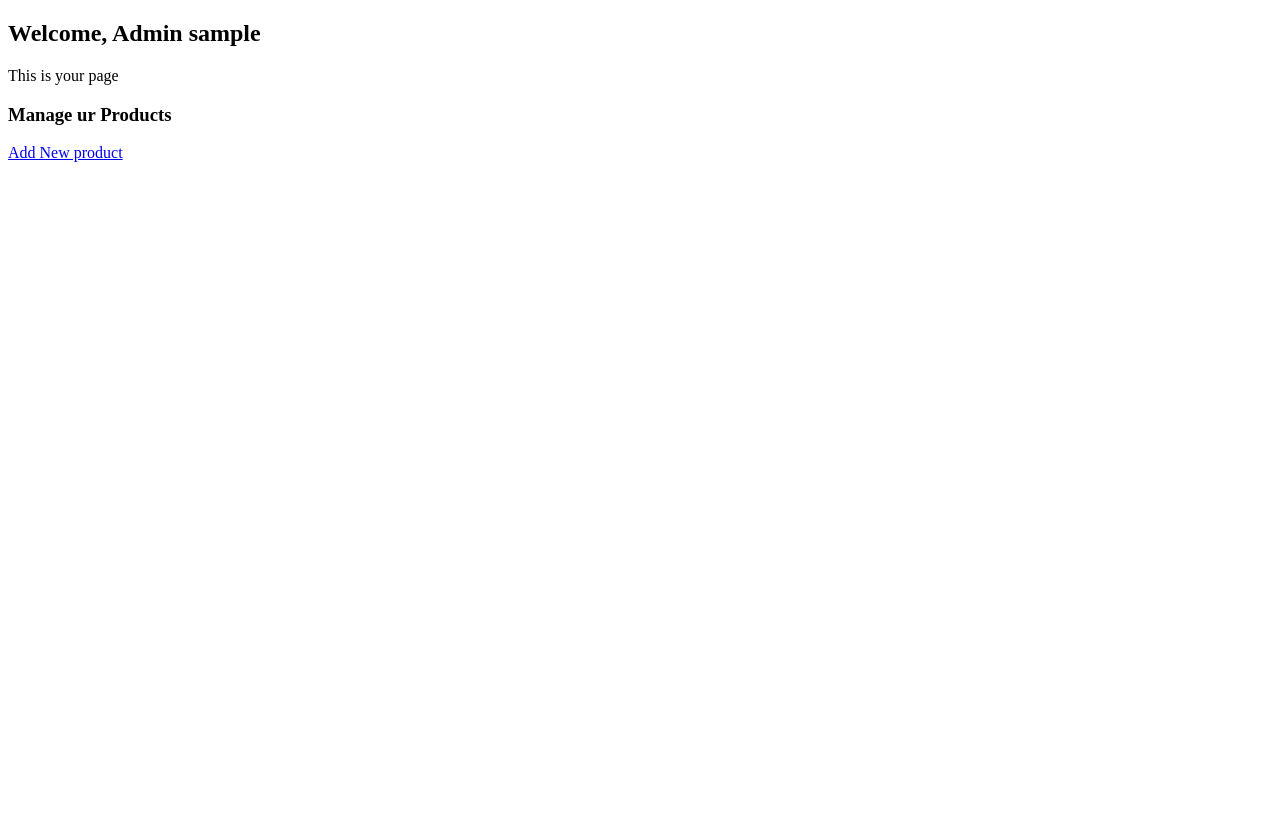
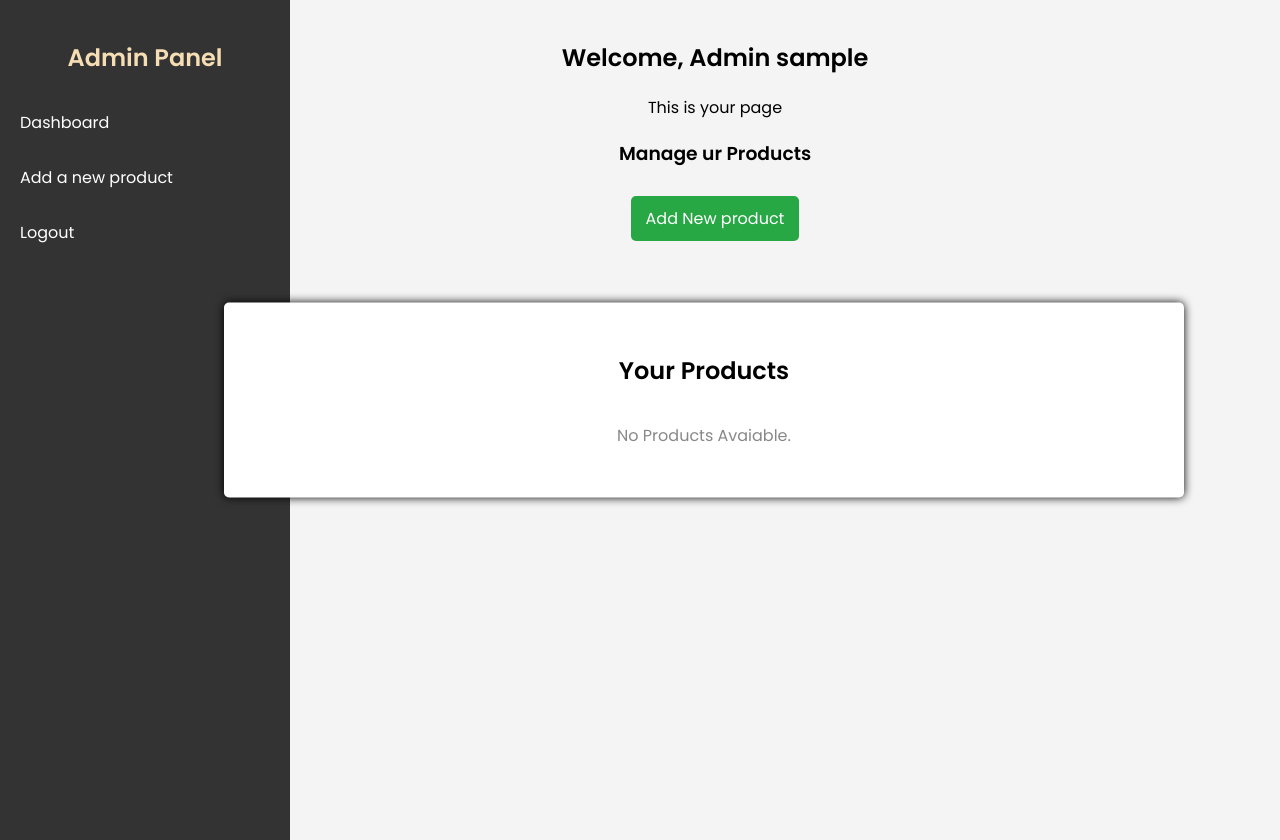
Before and after one commit to qewstaayy/ujikom, a PHP site: page /admin/admin.php in a window 1280 px wide. Before the commit the page ends 162 px from the top, so only its background shows below. Run offline with PHP 8.4, Linux system fonts and the light colour scheme; the visitor is signed in with stand-in values (Sample User, id 1); data that the repository does not hold is empty.

Commit message:
membuat UI admin

```diff
--- a/admin/admin.php
+++ b/admin/admin.php
@@ -14,13 +14,136 @@ if (!isset($_SESSION['username']) || $_SESSION['role'] !== "admin") {
 <head>
     <meta charset="UTF-8">
     <meta name="viewport" content="width=device-width, initial-scale=1.0">
-    <title>Admin Page</title>
+    <link href="https://fonts.googleapis.com/css2?family=Poppins:wght@300;400;500;600&display=swap" rel="stylesheet">
+    <title>Admin Dashboard</title>
+    <style>
+        body{
+            margin: 0;
+            font-family: Poppins;
+            display: flex;
+        }
+        .sidebar{
+            width: 250px;
+            background: #333;
+            color: wheat;
+            padding: 20px;
+            height: 100vh;
+            position: fixed;
+            flex-direction: column;
+            justify-content: space-between;
+        }
+        .sidebar h2{
+            text-align: center;
+            margin-bottom: 20px;
+        }
+        .sidebar ul{
+            list-style: none;
+            padding: 0;
+            flex-grow: 1;
+        }
+        .sidebar  ul li{
+            padding: 15px 0;
+        }
+        .sidebar ul li a{
+            color: white;
+            text-decoration: none;
+            display: block;
+        }
+        .sidebar ul li a :hover{
+            background-color: #575757;
+            padding-left: 10px;
+        }
+        .main-content{
+            margin-left: 150px;
+            padding: 20px;
+            flex-grow: 1;
+            background-color: #f4f4f4;
+            height: 100vh;
+            text-align: center;
+        }
+        header{
+            background-color: #444;
+            color: white;
+            padding: 10px;
+            text-align: center;
+        }
+        .btn{
+            display:inline-block ;
+            padding: 10px 15px;
+            background-color: #28a745;
+            color: white;
+            text-decoration: none;
+            border-radius: 5px;
+            margin-top: 10px;
+        }
+        .btn:hover{
+            background-color: #218838;
+        }
+        .product-list{
+            margin-top: 80px;
+            padding: 30px;
+            background-color: white;
+            border-radius: 5px;
+            box-shadow: 0px 0px 10px rgba(0, 0, 0, 1);
+            width: 900px;
+            text-align: center;
+            position: absolute;
+            top: 40%;
+            left: 55%;
+            right: 10%;
+            transform: translate(-50%, -50%);
+        }
+        .product-list h2{
+            margin-bottom: 15px;
+        }
+        .product-item{
+            padding: 10px;
+            border-bottom: 1px solid #ddd;
+        }
+        .product-item:last-child{
+            border-bottom: none;
+        }
+        .no-products{
+            padding: 20px;
+            color: #888;
+        }
+    </style>
 </head>
 <body>
-    <h2> Welcome, Admin <?php echo htmlspecialchars($_SESSION['username']); ?></h2>
-    <p> This is your page</p>
+    <div class="sidebar">
+        <h2> Admin Panel </h2>
+        <ul>
+            <li><a href=""> Dashboard</a></li>
+            <li><a href="form_product.php"> Add a new product</a></li>
+            <li><a href="logout.php"> Logout</a></li>
+        </ul>
+    </div>
+        <div class="main-content">
+        <h2> Welcome, Admin <?php echo htmlspecialchars($_SESSION['username']); ?></h2>
+        <p> This is your page</p>
+        <h3> Manage ur Products</h3>
+        <a href="form_product.php" class="btn"> Add New product</a>
 
-    <h3> Manage ur Products</h3>
-    <a href="form_product.php"> Add New product</a>
+        <section class="product-list">
+            <h2> Your Products</h2>
+            <?php
+            include '../config.php';
+            if(!$conn){
+                die("Database connection failed: " . mysqli_connect_error());
+            }
+
+            $result = mysqli_query($conn, "SELECT * FROM products");
+            if (mysqli_num_rows($result) > 0){
+                while($row = mysqli_fetch_assoc($result)){
+                    echo "<div class='product-item'>";
+                    echo "<strong>" . htmlspecialchars($row['name']) . "</strong> - " . htmlspecialchars($row['price']) . "";
+                    echo "</div>";
+            }
+            } else{
+                echo"<div class='no-products'> No Products Avaiable.</div>";
+            }
+            ?>
+        </section>
+    </div>
 </body>
 </html>
```
